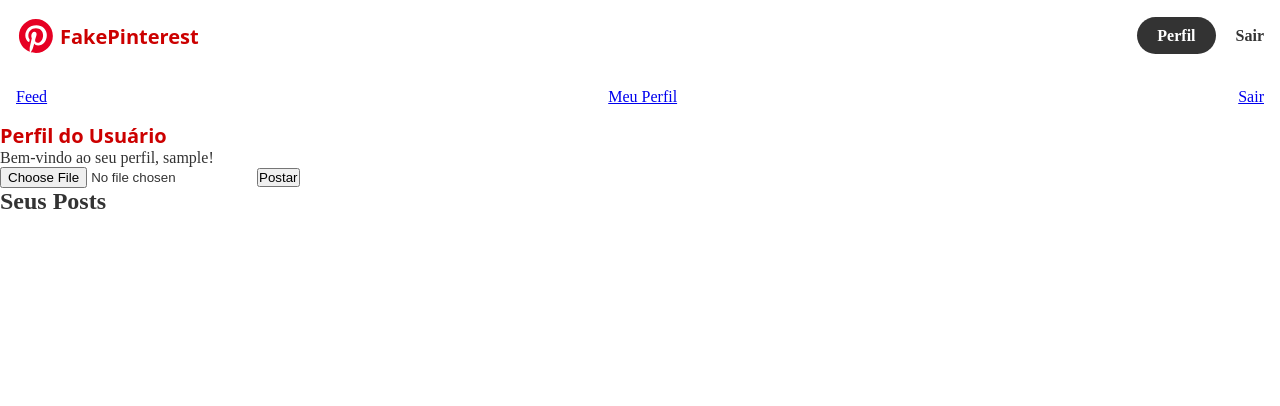
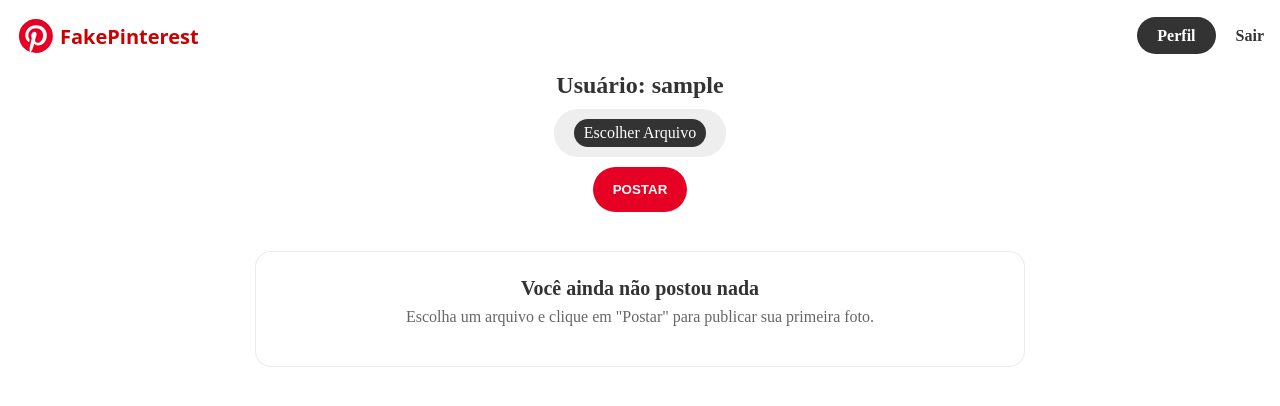
Before and after one commit to renancguedes/FakePinterest, a Flask app: page /perfil/1 in a window 1280 px wide. Shown: the top 406 px of the page. Run offline with Flask 3, Linux system fonts and the light colour scheme; the visitor is signed in with stand-in values (Sample User, id 1); data that the repository does not hold is empty.

Commit message:
style(perfil): aplica estilização na tela de perfil

```diff
--- a/fakepinterest/routes.py
+++ b/fakepinterest/routes.py
@@ -53,7 +53,7 @@
             db.session.add(post)
             db.session.commit()
 
-        return render_template('perfil.html', usuario=current_user, formPost=formPost)
+        return render_template('perfil.html', usuario=current_user, form=formPost)
     else:
         return render_template('perfil.html', usuario=Usuario.query.get(int(id_usuario)))
 
--- a/fakepinterest/templates/navbar.html
+++ /dev/null
@@ -1,5 +0,0 @@
-<nav>
-    <a href="{{ url_for('feed') }}">Feed</a>
-    <a href="{{ url_for('perfil', id_usuario=current_user.id) }}">Meu Perfil</a>
-    <a href="{{ url_for('logout') }}">Sair</a>
-</nav>
--- a/fakepinterest/templates/perfil.html
+++ b/fakepinterest/templates/perfil.html
@@ -1,20 +1,49 @@
-{% extends 'base.html' %} {% block content %} {% include 'navbar.html' %}
+{% extends 'base.html' %} {% block content %}
 
-<h1>Perfil do Usuário</h1>
-<p>Bem-vindo ao seu perfil, {{ usuario.nome }}!</p>
+<div class="container">
+  <form class="bloco-add-img" method="POST" enctype="multipart/form-data">
+    {{ form.csrf_token }}
+    <h2>Usuário: {{ usuario.nome }}</h2>
 
-{% if formPost %}
-<form method="POST" enctype="multipart/form-data">
-  {{ formPost.csrf_token }} {{ formPost.foto() }} {{
-  formPost.botao_submit_post() }}
-</form>
-{% endif %}
+    <div class="bloco-arquivo">
+      <label for="foto" class="botao-arquivo">
+        Escolher Arquivo {{ form.foto(class="input-arquivo", id="foto") }}
+      </label>
+      <span id="imagem-arquivo" class=""></span>
+    </div>
 
-<h2>Seus Posts</h2>
-{% for post in usuario.posts %}
-<img
-  src="{{ url_for('static', filename='fotos_posts/{}'.format(post.imagem)) }}"
-  alt="Post do usuário"
-  width="150"
-/>
-{% endfor %} {% endblock %}
+    {{ form.botao_submit_post(class="botao-login") }}
+  </form>
+</div>
+
+<div class="conteudo">
+  {% if usuario.posts %} {% for post in usuario.posts %}
+  <div class="bloco-imagem">
+    <img
+      src="{{ url_for('static', filename='fotos_posts/{}'.format(post.imagem)) }}"
+      alt="{{ post.imagem }}"
+    />
+  </div>
+  {% endfor %} {% else %}
+  <div class="feed-vazio" style="grid-column: 1 / -1; place-self: center; margin: 24px auto;">
+    <h2 class="feed-vazio__titulo">Você ainda não postou nada</h2>
+    <p class="feed-vazio__texto">
+      Escolha um arquivo e clique em "Postar" para publicar sua primeira foto.
+    </p>
+  </div>
+  {% endif %}
+
+  <script>
+    let input = document.getElementById("foto");
+    let imagemArquivo = document.getElementById("imagem-arquivo");
+
+    input.addEventListener("change", () => {
+      let inputImagem = document.querySelector("input[type=file]").files[0];
+
+      imagemArquivo.classList.add("visivel");
+      imagemArquivo.innerText = inputImagem.name;
+    });
+  </script>
+
+  {% endblock %}
+</div>
```
